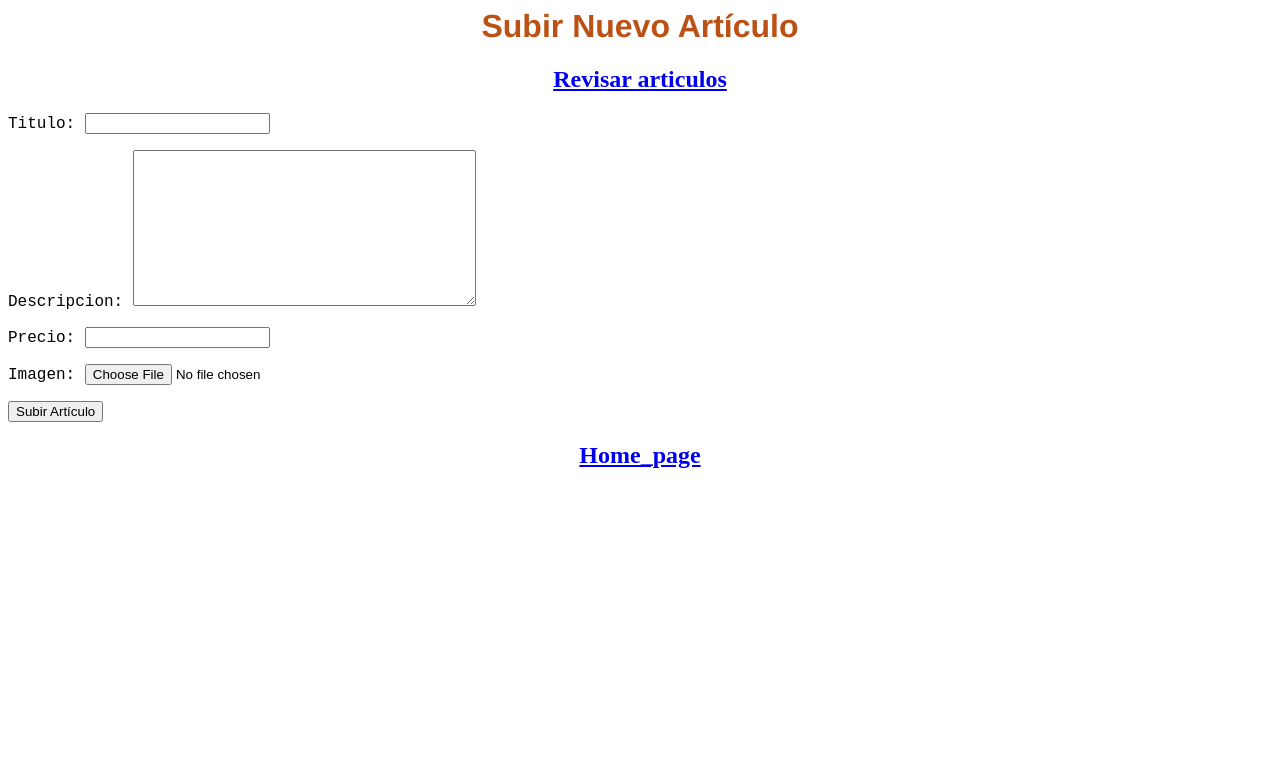
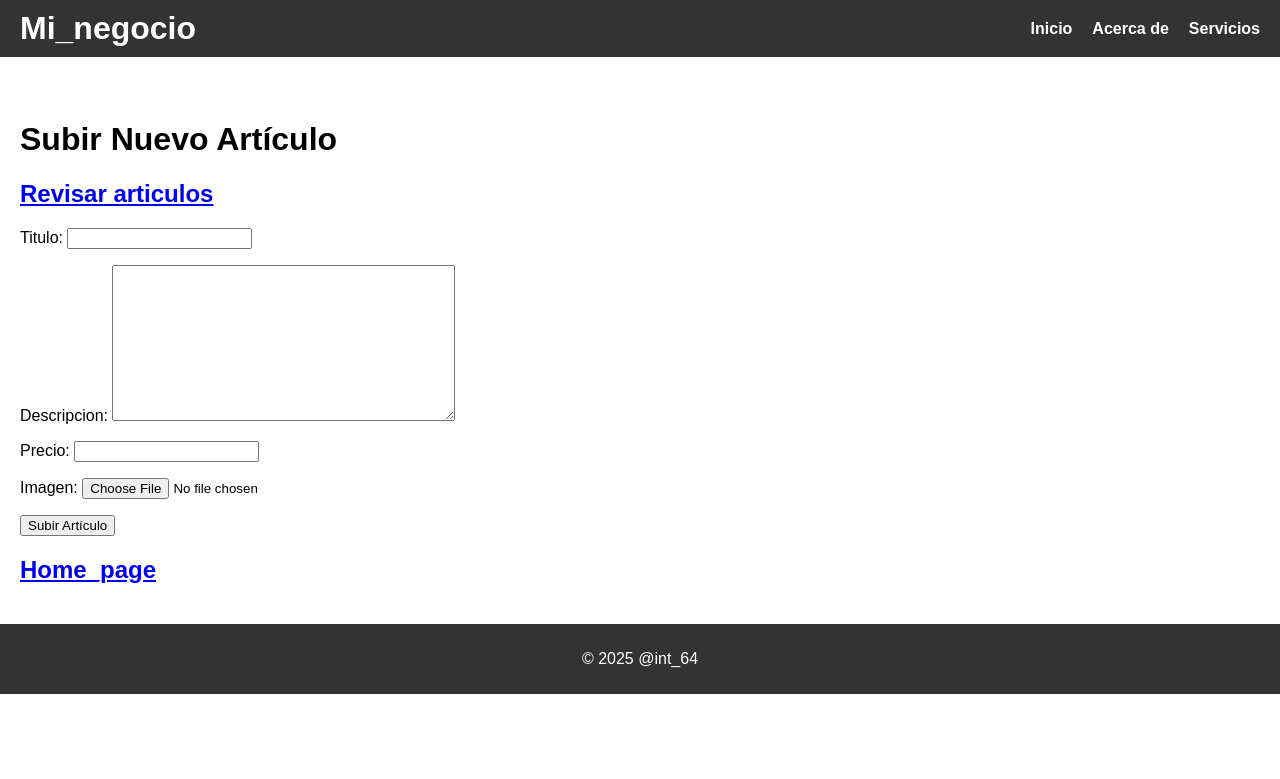
Before and after one commit to carlosr301101/Django-desoft, a Django app: page /Mi_negocio/subir/ in a window 1280 px wide. Shown: the top 779 px of the page. Run offline with Django 5.2, Linux system fonts and the light colour scheme; a user stored in the database is signed in.

Commit message:
changing styles

```diff
--- a/django_project/Mi_negocio/admin.py
+++ b/django_project/Mi_negocio/admin.py
@@ -1,4 +1,5 @@
 from django.contrib import admin
-from .models import Articulo
+from .models import Articulo,Tienda
 # Register your models here.
 admin.site.register(Articulo)
+admin.site.register(Tienda)
--- a/django_project/Mi_negocio/forms.py
+++ b/django_project/Mi_negocio/forms.py
@@ -1,5 +1,11 @@
 from django import forms
-from .models import Articulo
+from .models import Articulo,Tienda
+
+
+class TiendaForm(forms.ModelForm):
+    class Meta:
+        model=Tienda
+        fields=['nombre','direccion','telefono','correo']
 
 class ArticuloForm(forms.ModelForm):
     class Meta:
--- a/django_project/Mi_negocio/models.py
+++ b/django_project/Mi_negocio/models.py
@@ -2,10 +2,16 @@ from django.db import models
 
 # Create your models here.
 class Tienda(models.Model):
+    id=models.BigAutoField(auto_created=True, primary_key=True, serialize=False)
     nombre=models.CharField(max_length=64)
     direccion=models.TextField(max_length=200)
     telefono=models.CharField(max_length=12)
     correo=models.EmailField()
+
+    def __str__(self):
+        return self.nombre
+
+    articulos=[]
 
 
 class Articulo(models.Model):
--- a/django_project/Mi_negocio/static/Mi_negocio/style.css
+++ b/django_project/Mi_negocio/static/Mi_negocio/style.css
@@ -1,16 +1,62 @@
-form{
-    font-family: 'Courier New', Courier, monospace;
-    text-align: left;
-}
-h1 {
-    font-family: 'Franklin Gothic Medium', 'Arial Narrow', Arial, sans-serif;
-    text-align: center;
-    color: rgb(187, 81, 20);
+body {
+    margin: 0;
+    font-family: Arial, sans-serif;
 }
 
-h2 {
+/* Header fijo */
+.fixed-header {
+    position: fixed;
+    top: 0;
+    left: 0;
+    width: 100%;
+    background-color: #333;
+    color: white;
+    padding: 10px 0;
+    z-index: 1000;
+}
+
+.fixed-header .container {
+    display: flex;
+    justify-content: space-between;
+    align-items: center;
+    padding: 0 20px;
+}
+
+.fixed-header h1 {
+    margin: 0;
+}
+
+.fixed-header nav ul {
+    list-style-type: none;
+    margin: 0;
+    padding: 0;
+    display: flex;
+}
+
+.fixed-header nav ul li {
+    margin-left: 20px;
+}
+
+.fixed-header nav ul li a {
+    color: white;
+    text-decoration: none;
+    font-weight: bold;
+}
+
+.fixed-header nav ul li a:hover {
+    text-decoration: underline;
+}
+
+/* Espacio para el contenido debajo del header */
+.content {
+    margin-top: 80px; /* Espacio para que no quede tapado por el header fijo */
+    padding: 20px;
+}
+
+/* Footer */
+footer {
     text-align: center;
+    padding: 10px;
+    background-color: #333;
+    color: white;
 }
-a{
-    text-align: center;
-}
--- a/django_project/Mi_negocio/templates/Mi_negocio/layout.html
+++ b/django_project/Mi_negocio/templates/Mi_negocio/layout.html
@@ -1,5 +1,6 @@
 {% load static %}
-<html lang="en">
+<!DOCTYPE html>
+<html lang="es">
 <head>
     <meta charset="UTF-8">
     <meta name="viewport" content="width=device-width, initial-scale=1.0">
@@ -7,7 +8,41 @@
     <link rel="stylesheet" href="{% static 'Mi_negocio/style.css' %}">
 </head>
 <body>
-    {% block body%}
-    {% endblock %}
+    <header class="fixed-header">
+        <div class="container">
+            <h1>Mi_negocio</h1>
+            <nav>
+                <ul>
+                    <li><a href="home">Inicio</a></li>
+                        <li><a href="#">Acerca de</a></li>
+                        <li><a href="{% url 'lista_articulos'%}">Servicios</a></li>
+                    <!--
+                        <li><a href="">Contacto</a></li>
+                        {% if user.is_authenticated %}
+                        <p>Hola {{ user.username }}!</p>
+                        {%else%}
+                        <li><button href="{% url 'login'%}">Login</button></li>
+                        {%endif%}
+                        <li>
+                        <form action="{% url 'logout' %}" method="post">
+                            {% csrf_token %}
+                            <button type="submit">Log Out</button>
+                        </form>
+                     -->
+                    </li>
+                </ul>
+            </nav>
+        </div>
+    </header>
+
+    <!-- Contenido principal -->
+    <div class="content">
+        {% block body %}
+        {% endblock body %}
+    </div>
+
+    <footer>
+        <p>&copy; 2025 @int_64</p>
+    </footer>
 </body>
 </html>
```
Also changed, not shown: django_project/Mi_negocio/templates/registration/layout.html (+36 -3 lines), django_project/Mi_negocio/migrations/0004_alter_tienda_id.py (added), django_project/Mi_negocio/static/Mi_negocio/25694.png (added), django_project/db.sqlite3.
